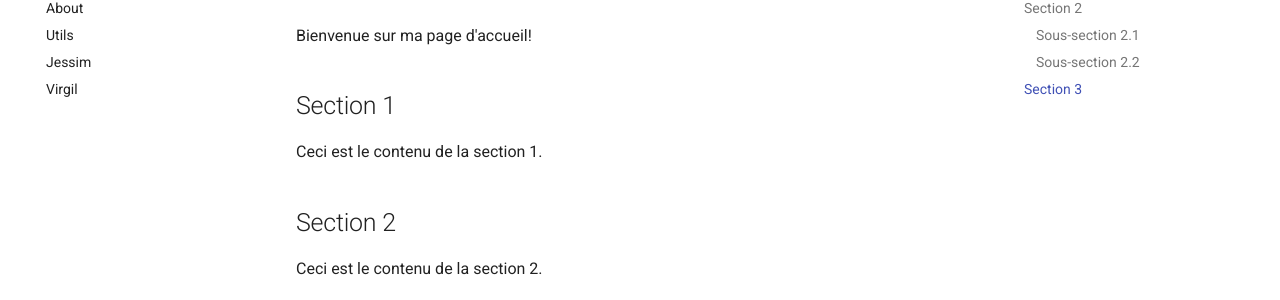
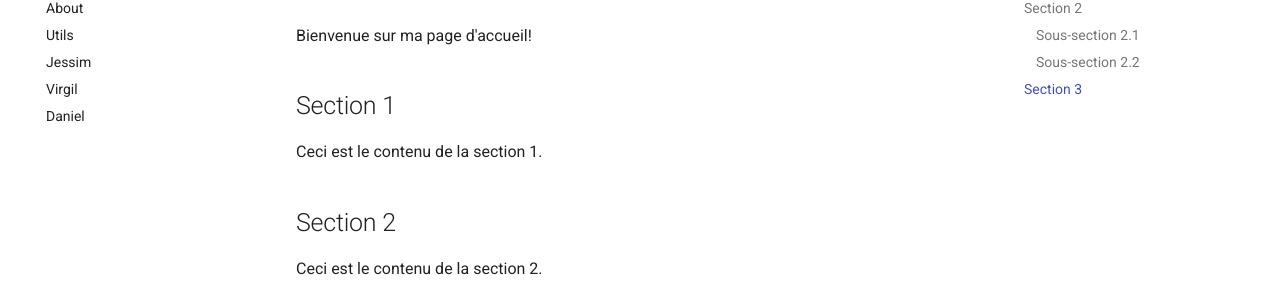
Before and after one commit to JESSIM-lua/Markdown---Dockerize---auto-pull-and-deploy, an MkDocs documentation site: the page built from docs/index.md, in a window 1280 px wide. Shown: the part 157-457 px from the top of the page. Built offline with MkDocs 1.6.1 and Material for MkDocs 9.7.7, drawn with Linux system fonts in a browser that asks for light colours.

Commit message:
Update mkdocs.yml

```diff
--- a/mkdocs.yml
+++ b/mkdocs.yml
@@ -6,6 +6,7 @@ nav:
   - Utils: utils.md
   - Jessim : jessim.md
   - Virgil : virgil.md
+  - Daniel : daniel.md
   # test 2
 
 theme:
```
